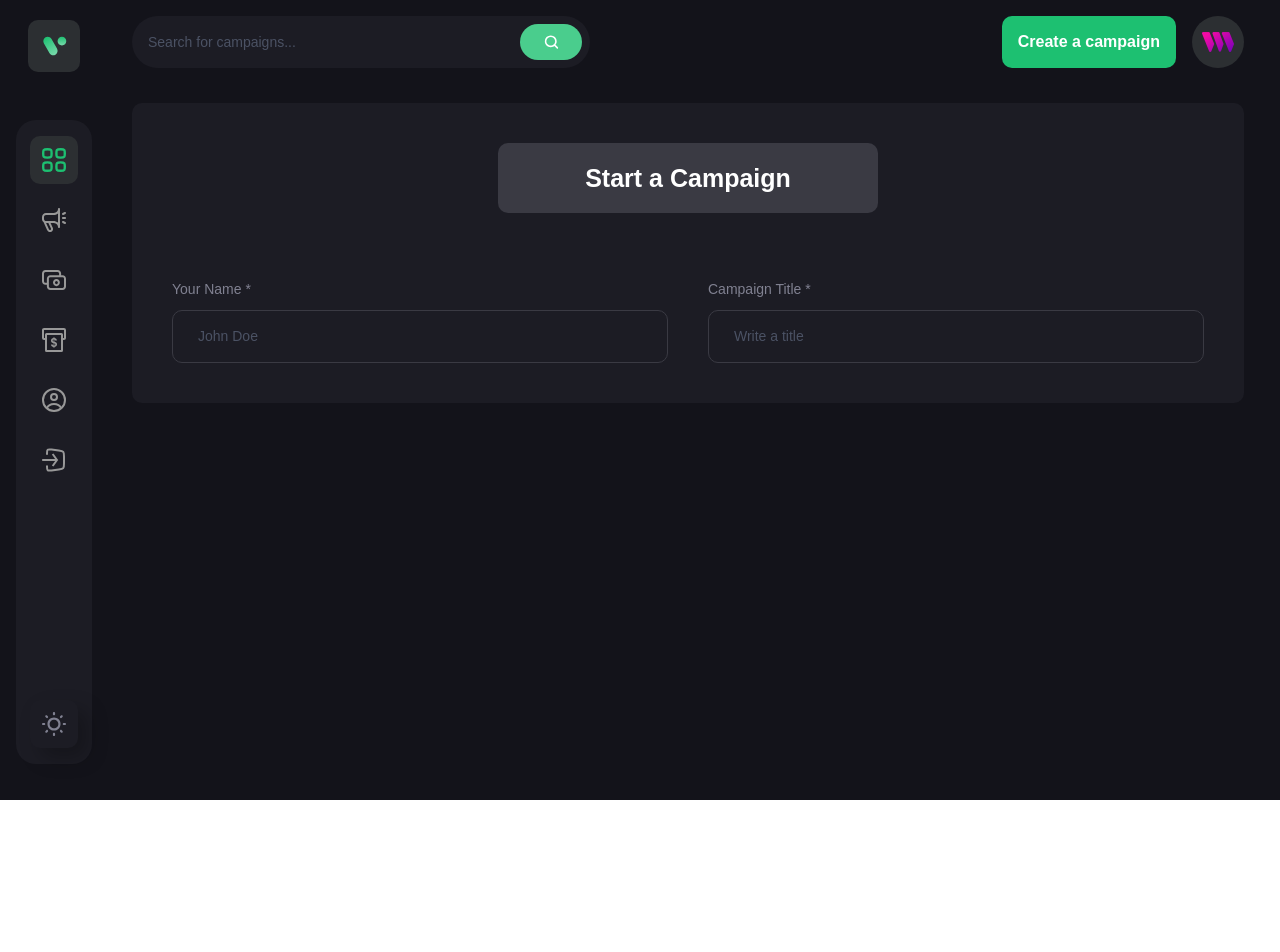
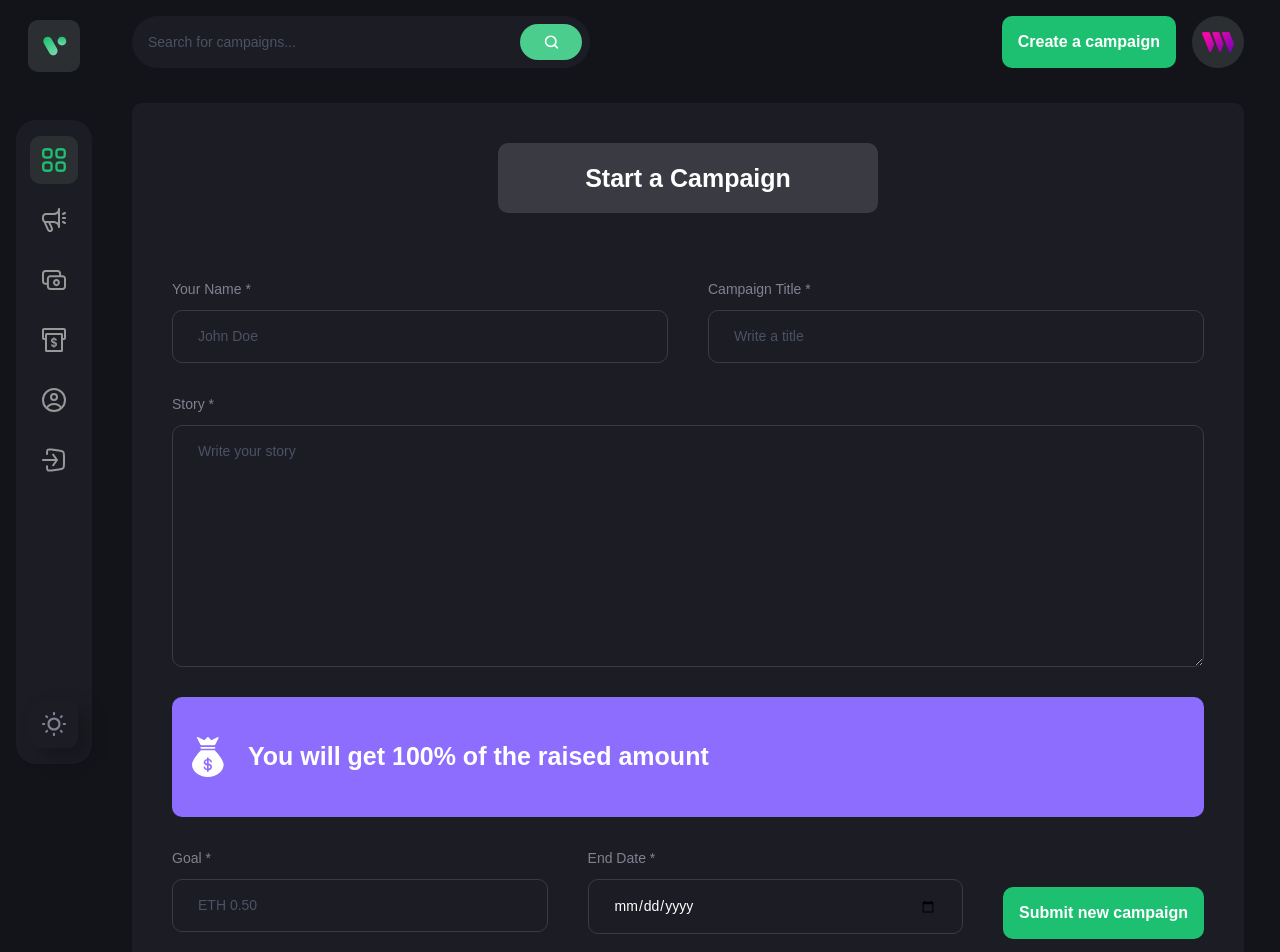
Before and after one commit to JvFern4ndes/web3_crowdfunding, a React (Vite) app in the folder client/: page /create-campaign in a window 1280 px wide. Shown: the top 952 px of the page. Before the commit the page ends 800 px from the top, so only its background shows below. Built offline with nearby package versions, Linux system fonts and the light colour scheme; what @thirdweb-dev/react would draw is missing.

Commit message:
feat: create all the form fields

```diff
--- a/client/src/output.css
+++ b/client/src/output.css
@@ -624,6 +624,10 @@ video {
   margin-top: 65px;
 }
 
+.mt-\[40px\] {
+  margin-top: 40px;
+}
+
 .flex {
   display: flex;
 }
@@ -634,6 +638,10 @@ video {
 
 .h-1\/2 {
   height: 50%;
+}
+
+.h-\[120px\] {
+  height: 120px;
 }
 
 .h-\[24px\] {
@@ -764,6 +772,10 @@ video {
 
 .items-center {
   align-items: center;
+}
+
+.justify-start {
+  justify-content: flex-start;
 }
 
 .justify-end {
@@ -924,6 +936,10 @@ video {
   font-size: 18px;
 }
 
+.text-\[25px\] {
+  font-size: 25px;
+}
+
 .font-bold {
   font-weight: 700;
 }
@@ -1023,12 +1039,12 @@ video {
     display: none;
   }
 
+  .sm\:min-w-\[300px\] {
+    min-width: 300px;
+  }
+
   .sm\:min-w-\[380px\] {
     min-width: 380px;
-  }
-
-  .sm\:min-w-\[300px\] {
-    min-width: 300px;
   }
 
   .sm\:p-10 {
--- a/client/src/pages/createCampaign.jsx
+++ b/client/src/pages/createCampaign.jsx
@@ -49,6 +49,50 @@ const createCampaign = () => {
                         handleChange={() => {}}
                     />
                 </div>
+
+                <FormField
+                    LabelName="Story *"
+                    placeholder="Write your story"
+                    isTextArea
+                    value={form.description}
+                    handleChange={() => {}}
+                />
+
+                <div className="w-full flex justify-start items-center p-4 bg-[#8c6dfd] h-[120px] rounded-[10px]">
+                    <img
+                        src={money}
+                        alt="money"
+                        className="w-[40px] h-[40px] object-contain"
+                    />
+                    <h4 className="font-epilogue font-bold text-[25px] text-white ml-[20px]">
+                        You will get 100% of the raised amount
+                    </h4>
+                </div>
+
+                <div className="flex flex-wrap gap-[40px]">
+                    <FormField
+                        LabelName="Goal *"
+                        placeholder="ETH 0.50"
+                        inputType="text"
+                        value={form.target}
+                        handleChange={() => {}}
+                    />
+                    <FormField
+                        LabelName="End Date *"
+                        placeholder="End Date"
+                        inputType="date"
+                        value={form.deadline}
+                        handleChange={() => {}}
+                    />
+
+                    <div className="flex justify-center items-center mt-[40px]">
+                        <CustomButton
+                            btnType="submit"
+                            title="Submit new campaign"
+                            styles="bg-[#1dc071]"
+                        />
+                    </div>
+                </div>
             </form>
         </div>
     );
```
